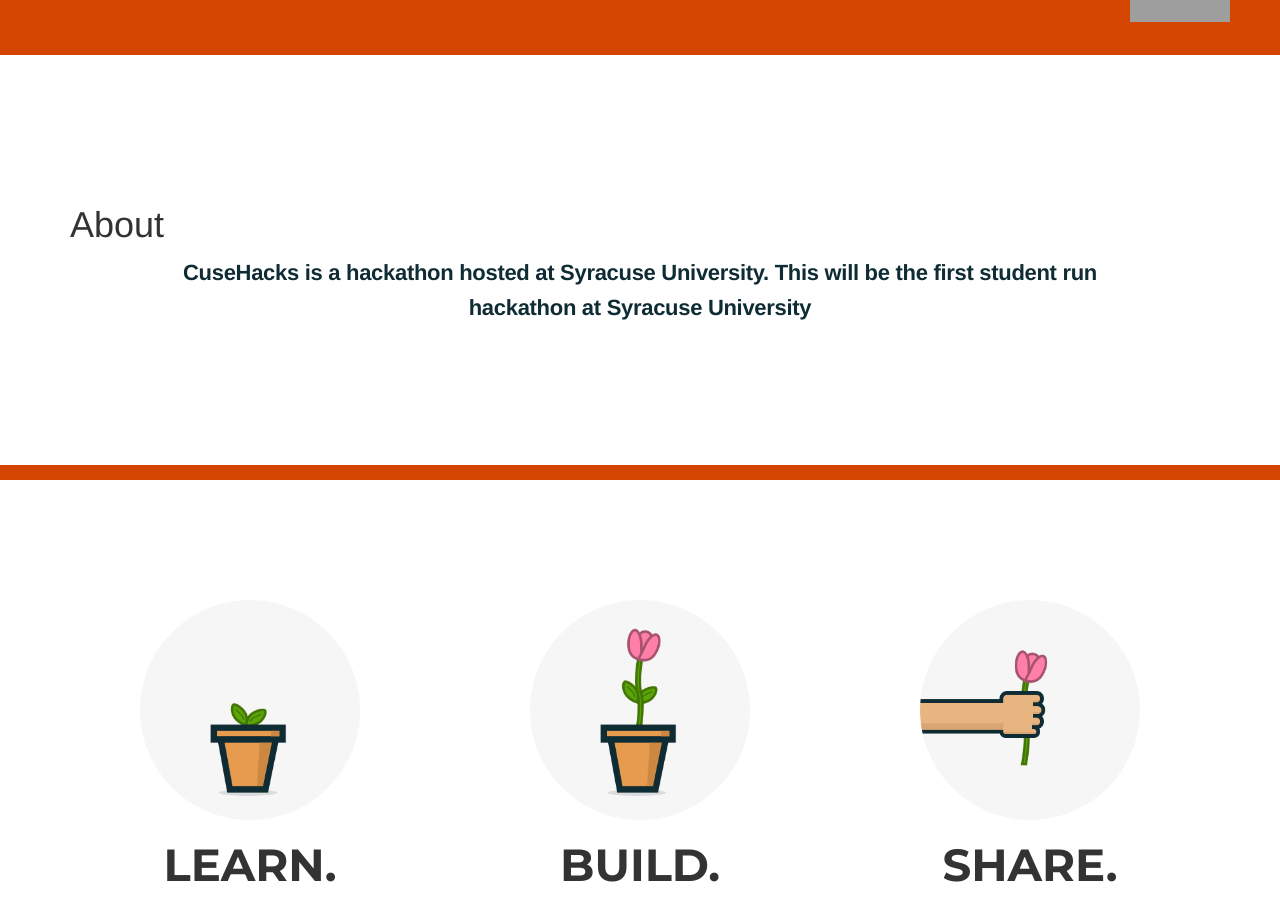
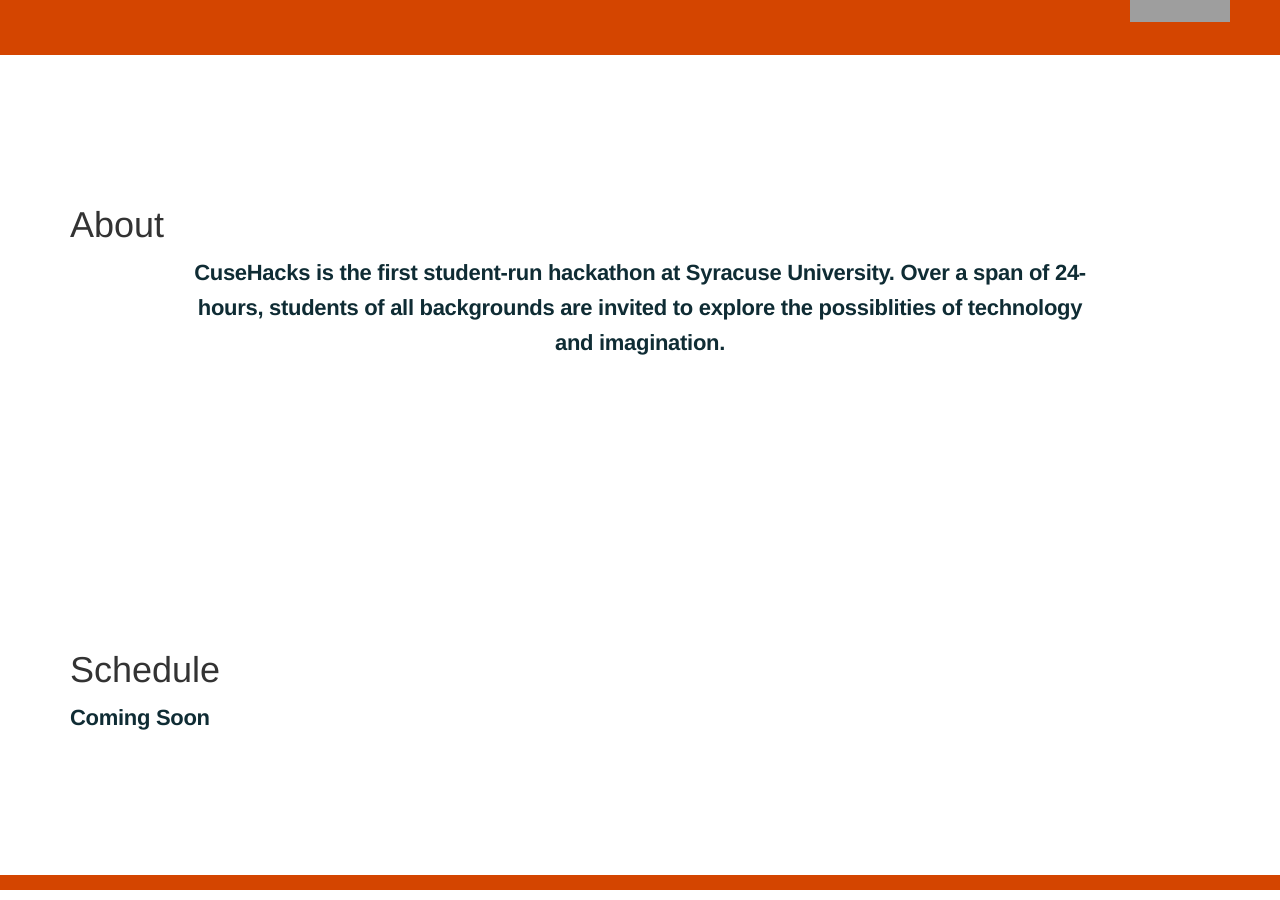
Before and after one commit to innovateorange/cusehacks, a Jekyll site: the page built from index.html, in a window 1280 px wide and 900 px high, scrolled down 935 px. Built offline with Jekyll 4.4.1, drawn with Linux system fonts in a browser that asks for light colours; nearby versions of some CDN libraries; some of the changed text lies outside the part shown; grey boxes are pictures that could not be loaded.

Commit message:
some basic changes

```diff
--- a/_config.yml
+++ b/_config.yml
@@ -53,8 +53,8 @@
 
   about:
     description: >
-      CuseHacks is a hackathon hosted at Syracuse University.
-      This will be the first student run hackathon at Syracuse University
+      CuseHacks is the first student-run hackathon at Syracuse University. Over a span of 24-hours, students of all backgrounds are invited
+      to explore the possiblities of technology and imagination.
 
   # Info Sections
   info:
--- a/index.html
+++ b/index.html
@@ -13,7 +13,7 @@
   </div>
 </section>
 
-<section class="info" id="section-info">
+<!-- <section class="info" id="section-info">
   <div class="container">
     <div class="items row">
       {% for section in site.event.info.sections %}
@@ -27,7 +27,7 @@
       {% endfor %}
     </div>
   </div>
-</section>
+</section> -->
 
 <section class="about" id="section-schedule">
   <div class="container">
```
